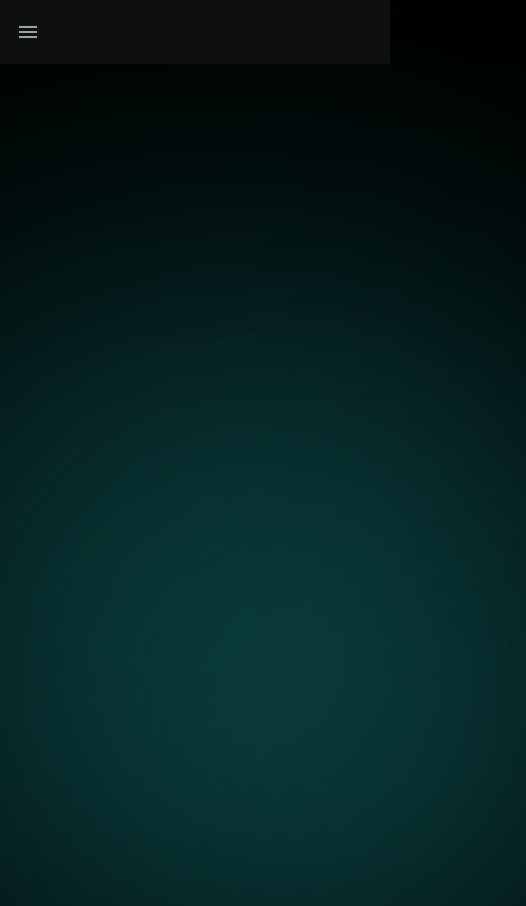
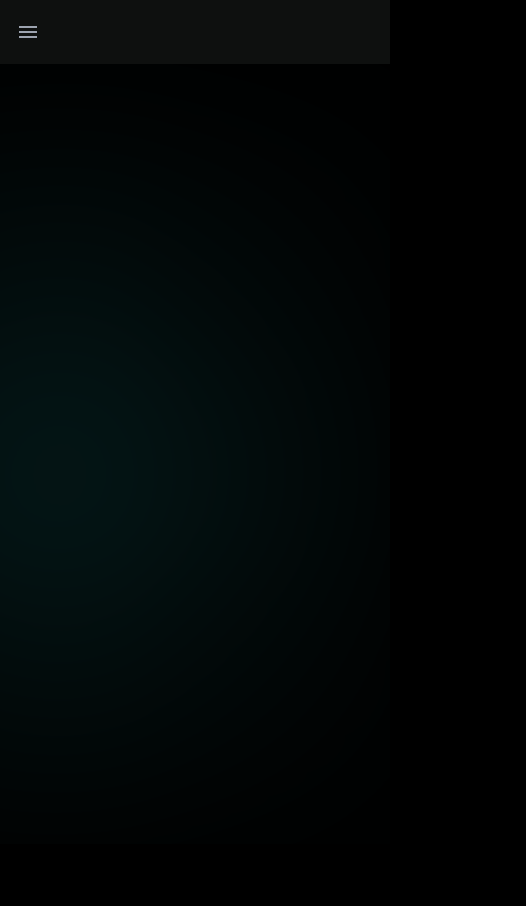
Before and after one commit to ZeilSoft/zailsoft-portfolio, a React (Vite) app in the folder front/: page / in a window 390 px wide. Shown: the whole page, 526 px wide, since content can reach past the window. After the commit the page ends 844 px from the top, so only its background shows below. Built offline with nearby package versions, Linux system fonts and the light colour scheme.

Commit message:
fix(Front): :lipstick: Change sphere responsive

```diff
--- a/front/src/App.tsx
+++ b/front/src/App.tsx
@@ -3,11 +3,17 @@ import HomePage from "./pages/home/HomePage"
 
 function App() {
   return (
-    <main className="font-poppins h-screen w-full relative">
+    <main className="font-poppins h-screen w-full relative flex justify-center">
+      <div className="max-w-7xl flex flex-col w-full relative">
+
       <Navbar />
       <HomePage />
-      <div id="sphere1"></div>
-      <div id="sphere2"></div>
+      <section className="w-full">
+      <div id="sphere1" className="bg-red-900"></div>
+      <div id="sphere2" className="bg-red-900 hidden xl:block"></div>
+      </section>
+
+      </div>
     </main>
   )
 }
--- a/front/src/index.css
+++ b/front/src/index.css
@@ -16,8 +16,8 @@ body {
 }
 #sphere1 {
   position: absolute;
-  width: 500px;
-  height: 500px;
+  width: 30rem;
+  height: 30rem;
   background: linear-gradient(
     135deg,
     rgba(2, 12, 12, 1) 0%,
@@ -30,6 +30,14 @@ body {
   top: 20%;
   animation: sphere1mov 40s linear infinite;
 }
+@media (max-width: 400px) {
+  #sphere1 {
+    width: 15rem;
+    height: 15rem;
+    filter: blur(150px);
+  }
+}
+
 @keyframes sphere1mov {
   0% {
     left: -20%;
@@ -59,8 +67,8 @@ body {
 
 #sphere2 {
   position: absolute;
-  width: 400px;
-  height: 400px;
+  width: 30rem;
+  height: 30rem;
   background: linear-gradient(
     135deg,
     rgba(2, 12, 12, 1) 0%,
--- a/front/src/pages/home/components/Navbar.tsx
+++ b/front/src/pages/home/components/Navbar.tsx
@@ -5,10 +5,10 @@ const Navbar = () => {
   const [open, setOpen] = useState(false)
   return (
     <header>
-      <nav className="bg-[#0E100F] relative z-10">
-        <div className="mx-auto max-w-7xl px-2 sm:px-6 lg:px-8">
-          <div className="relative flex h-16 items-center justify-between z-10">
-            <div className="absolute inset-y-0 left-0 flex items-center sm:hidden">
+      <nav className="bg-[#0E100F] fixed left-0 top-0 z-10 w-full">
+        <div className="mx-auto max-w-7xl px-2 sm:px-6 lg:px-8 w-full">
+          <div className="relative flex h-16 items-center justify-between z-10 w-full">
+            <div className="absolute inset-y-0 left-0 flex items-center sm:hidden w-full">
               {/*  <!-- Mobile menu button--> */}
               <button
                 type="button"
```
